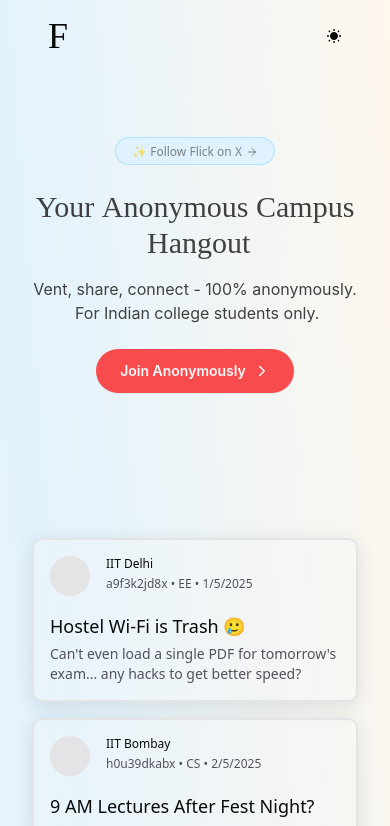
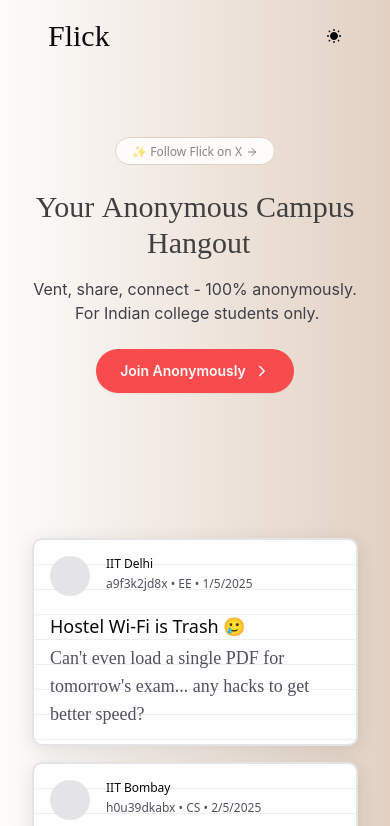
Before and after one commit to Dhvanitmonpara/flick-landing, a Next.js app: page / in a window 390 px wide. Shown: the top 826 px of the page. Built offline with nearby package versions, Linux system fonts and the light colour scheme.

Commit message:
created clg themed landing

```diff
--- a/src/app/fonts.ts
+++ b/src/app/fonts.ts
@@ -24,6 +24,12 @@ export const editorial = localFont({
   variable: "--font-editorial"
 });
 
+export const soupbone = localFont({
+  src: '../assets/fonts/SoupBone/SoupBone-Regular.ttf',
+  display: 'swap',
+  variable: "--font-soupbone"
+});
+
 export const neuemontreal = localFont({
   src: '../assets/fonts/Neue Montreal/NeueMontreal-Bold.otf',
   display: 'swap',
--- a/src/app/globals.css
+++ b/src/app/globals.css
@@ -30,6 +30,7 @@
   --font-avallon: avallon;
   --font-editorial: editorial;
   --font-inter: inter;
+  --font-soupbone: soupbone;
   --font-neue-montreal: neuemontreal;
   --font-poppins: poppins;
   --animate-fade-in-blur: fadeInWithBlur 1.5s ease-out;
--- a/src/app/page.tsx
+++ b/src/app/page.tsx
@@ -133,7 +133,7 @@ const mockPosts = [
 
 export default function Home() {
   return (
-    <div className="min-h-screen bg-gradient-to-tr from-sky-50/70 via-sky-100/90 dark:from-sky-900/30 dark:via-sky-950/50 to-background">
+    <div className="min-h-screen bg-gradient-to-tr bg-[linear-gradient(to_right,_#fdfcfb,_#e2d1c3)] dark:bg-[linear-gradient(to_right,_#2e2e2e,_#1a1a1a)]">
       <Header />
       <div className="max-w-6xl mx-auto px-8 lg:px-4">
         <div className="flex flex-col justify-center items-center gap-6 sm:gap-8 h-[450px] sm:h-[500px] md:h-[550px] lg:h-[600px] pb-8">
@@ -144,7 +144,7 @@ export default function Home() {
             <TextAnimate as="h1" delay={0.4} className="font-neue-montreal text-center text-3xl sm:text-4xl md:text-5xl lg:text-6xl" animation="blurInUp" by="word" once>
               Your Anonymous Campus Hangout
             </TextAnimate>
-            <TextAnimate delay={0.6} className="font-inter text-center mt-4 sm:mt-6 sm:text-lg md:text-xl lg:text-2xl" animation="blurInUp" by="word" once>
+            <TextAnimate delay={0.6} className="font-inter text-center mt-4 text-zinc-700 dark:text-zinc-300 sm:mt-6 sm:text-lg md:text-xl lg:text-2xl" animation="blurInUp" by="word" once>
               Vent, share, connect - 100% anonymously. For Indian college students only.
             </TextAnimate>
           </div>
@@ -152,6 +152,7 @@ export default function Home() {
             <CTAButton size="xl" className="p-4 sm:p-6 text-sm md:text-md xl:text-lg" />
           </AnimateWrapper>
         </div>
+        <AnimateWrapper animation="blurIn" duration={4000} delay={1} once>
           <div className="grid grid-cols-1 sm:grid-cols-2 md:grid-cols-3 gap-4 grid-auto-rows-[150px]">
             {mockPosts.map((post, index) => (
               <Post
@@ -170,6 +171,7 @@ export default function Home() {
               />
             ))}
           </div>
+        </AnimateWrapper>
         <div className="rounded-xl mt-24 sm:mt-32 sm:rounded-2xl overflow-hidden animate-fade-in-blur shadow-[0_-4px_28px_rgba(0,0,0,0.25)] border-[0.5px]">
           <div className="bg-zinc-100 dark:bg-zinc-800 h-6 sm:h-8 flex justify-between items-center px-4 sm:px-6">
             <div className="flex justify-center items-center gap-1 sm:gap-2">
@@ -181,9 +183,11 @@ export default function Home() {
           <img src="/landing-mockup.png" alt="mockup" />
         </div>
         <div className="mt-24 sm:mt-32">
+          <AnimateWrapper animation="blurIn" once>
             <h3 className="text-2xl sm:text-3xl font-semibold font-inter text-center mb-8 sm:mb-12">
               Why Flick?
             </h3>
+          </AnimateWrapper>
           <div className="grid gap-4 sm:grid-cols-2 md:grid-cols-2 text-center">
             <FeatureCard title="100% Anonymity" description="Speak your mind freely." icon={<HiOutlineUserCircle className="text-3xl" />} />
             <FeatureCard title="Student-Only Clubs" description="Each campus has a private feed." icon={<FaUniversity className="text-3xl" />} />
--- a/src/components/landing/Header.tsx
+++ b/src/components/landing/Header.tsx
@@ -41,8 +41,8 @@ function Header() {
         : 'top-2 lg:rounded-full h-14 max-w-4xl px-12 lg:px-0 sm:bg-transparent shadow-none sm:h-24 sm:max-w-6xl'
         }`}
     >
-      <div className='font-avallon text-4xl animate-fade-in-blur lg:w-24 text-center'>
-        <Link href="/">F</Link>
+      <div className='font-avallon text-3xl sm:text-4xl animate-fade-in-blur lg:w-24 text-center'>
+        <Link href="/">Flick</Link>
       </div>
       <div className={`flex justify-center items-center ${scrolled ? "gap-8" : "gap-12"} animate-fade-in-blur`}>
         <Link className='hover:text-primary hover:font-semibold hidden sm:block' href="/">Features</Link>
--- a/src/components/landing/Post.tsx
+++ b/src/components/landing/Post.tsx
@@ -11,7 +11,7 @@ function Post({ title, description, date, university, username, branch, classNam
 }) {
   console.log(className)
   return (
-    <div className={`bg-zinc-100/30 dark:bg-zinc-900/30 border-2 gap-4 border-zinc-200 dark:border-zinc-700/70 rounded-2xl p-4 sm:p-6 flex flex-col ${className}`}>
+    <div className={`bg-[repeating-linear-gradient(#fefefe,_#fefefe_24px,_#ddd_25px)] dark:dark:bg-[repeating-linear-gradient(#1a1a1a,_#1a1a1a_24px,_#333_25px)] border-2 gap-4 border-zinc-200 dark:border-zinc-700/70 rounded-2xl p-4 sm:p-6 flex flex-col ${className}`}>
       <div className="flex justify-start items-start gap-4">
         <div className="h-10 w-10 rounded-full bg-zinc-200 dark:bg-zinc-800"></div>
         <div className="space-y-1">
@@ -21,7 +21,7 @@ function Post({ title, description, date, university, username, branch, classNam
       </div>
       <div className='space-y-1'>
         <h3 className="text-lg">{title}</h3>
-        <p className="text-sm text-zinc-600 dark:text-zinc-400">{description}</p>
+        <p className="font-soupbone text-lg text-zinc-600 dark:text-zinc-400">{description}</p>
       </div>
     </div>
   )
--- a/src/components/landing/SecondaryButton.tsx
+++ b/src/components/landing/SecondaryButton.tsx
@@ -9,10 +9,13 @@ function SecondaryButton() {
   return (
     <div
       className={cn(
-        "group rounded-full border border-sky-500/20 bg-sky-100 text-base text-zinc-950 transition-all ease-in hover:cursor-pointer hover:bg-sky-200 dark:border-sky-500/20 dark:bg-sky-950/60 dark:hover:bg-sky-900",
+        "group rounded-full border border-[#e2d1c3] bg-[#fdfcfb] text-base text-zinc-950 transition-all ease-in hover:cursor-pointer hover:bg-[#f1e7db] dark:border-[#3b2c27] dark:bg-[#1e1a18] dark:hover:bg-[#2b211d]",
       )}
     >
-      <AnimatedShinyText onClick={() => window.open("https://x.com/useFlick", "_blank")} className="inline-flex text-xs md:text-sm cursor-pointer items-center justify-center px-4 py-1 transition ease-out hover:text-neutral-600 hover:duration-300 hover:dark:text-neutral-400">
+      <AnimatedShinyText
+        onClick={() => window.open("https://x.com/useFlick", "_blank")}
+        className="inline-flex text-xs md:text-sm cursor-pointer items-center justify-center px-4 py-1 transition ease-out hover:text-neutral-600 hover:duration-300 dark:hover:text-neutral-400"
+      >
         <span>✨ Follow Flick on X</span>
         <ArrowRightIcon className="ml-1 size-3 transition-transform duration-300 ease-in-out group-hover:translate-x-0.5" />
       </AnimatedShinyText>
```
Also changed, not shown: public/landing-mockup.png, src/assets/fonts/SoupBone/SoupBone-Regular.ttf (added). Lines whose indentation alone changed are shown as unchanged.
